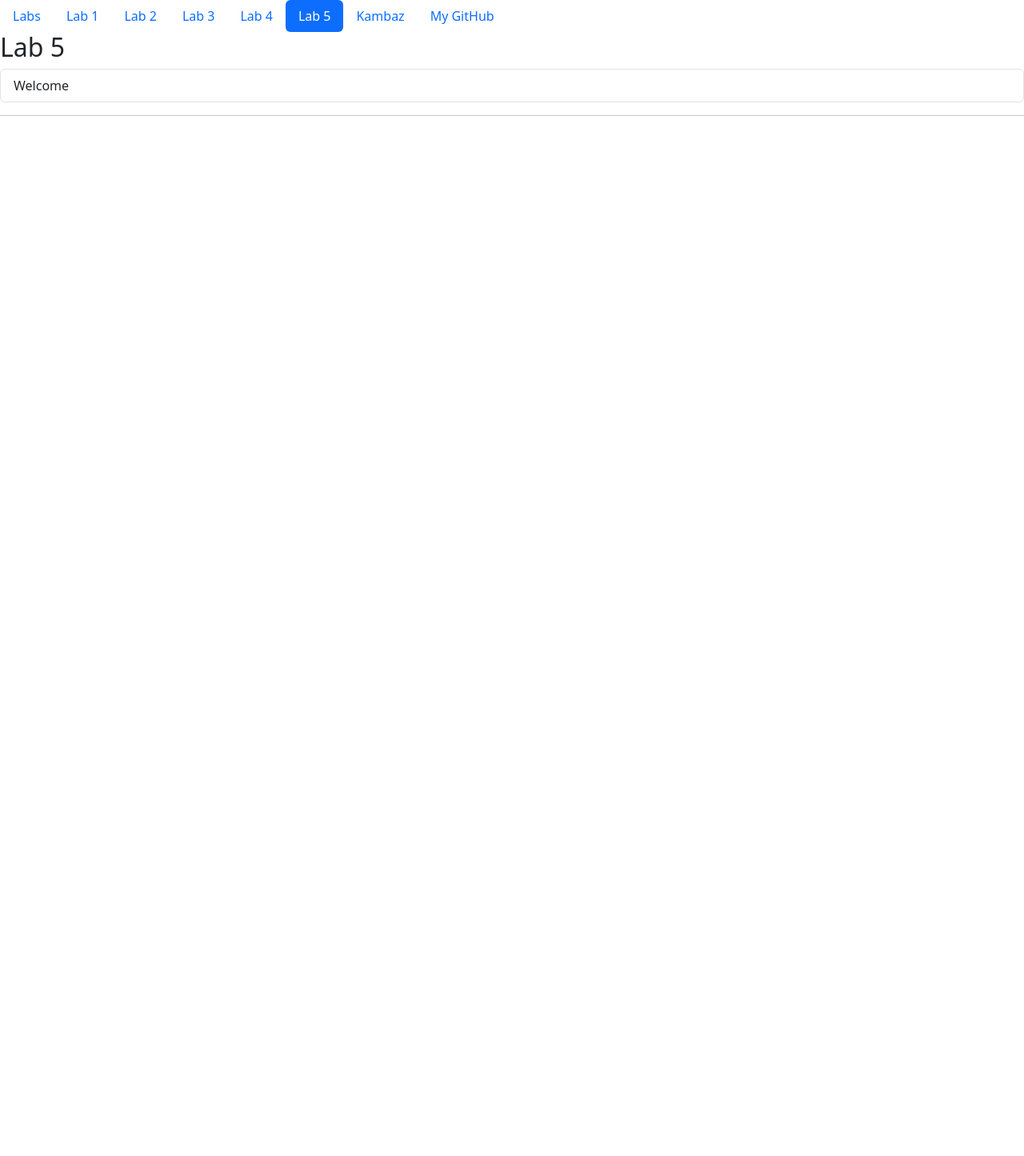
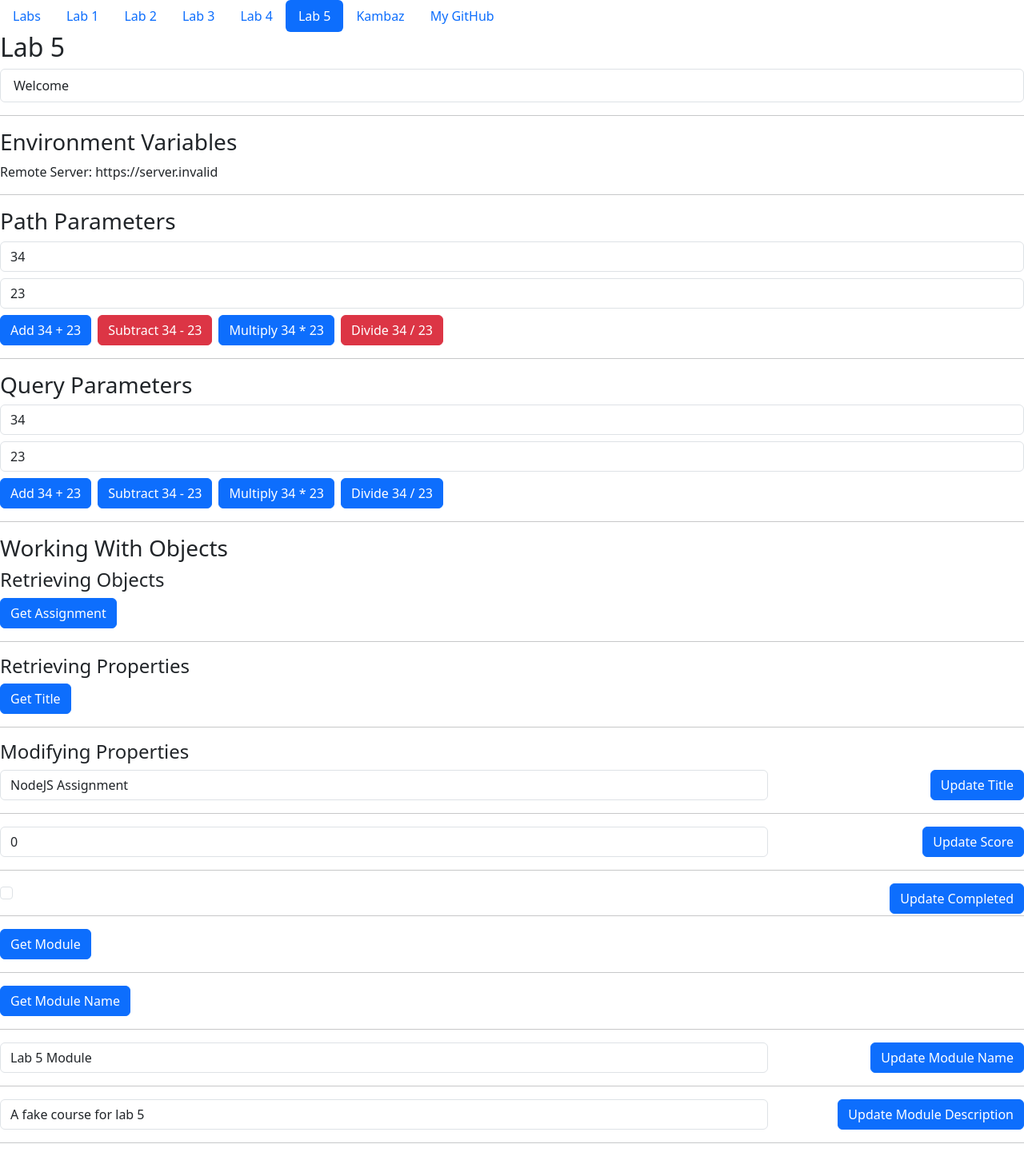
Before and after one commit to rjmcnamara10/kambaz-next-js, a Next.js app: page /Labs/Lab5 in a window 1280 px wide. Shown: the whole page at 80% size. Before the commit the page ends 800 px from the top, so only its background shows below. Built offline with nearby package versions, Linux system fonts and the light colour scheme; no server answers.

Commit message:
completed 5.2.3

```diff
--- /dev/null
+++ b/app/Labs/Lab5/EnvironmentVariables.tsx
@@ -0,0 +1,11 @@
+const HTTP_SERVER = process.env.NEXT_PUBLIC_HTTP_SERVER;
+
+export default function EnvironmentVariables() {
+  return (
+    <div id="wd-environment-variables">
+      <h3>Environment Variables</h3>
+      <p>Remote Server: {HTTP_SERVER}</p>
+      <hr />
+    </div>
+  );
+}
--- /dev/null
+++ b/app/Labs/Lab5/PathParameters.tsx
@@ -0,0 +1,57 @@
+"use client";
+import React, { useState } from "react";
+import { FormControl } from "react-bootstrap";
+const HTTP_SERVER = process.env.NEXT_PUBLIC_HTTP_SERVER;
+
+export default function PathParameters() {
+  const [a, setA] = useState("34");
+  const [b, setB] = useState("23");
+  return (
+    <div>
+      <h3>Path Parameters</h3>
+      <FormControl
+        className="mb-2"
+        id="wd-path-parameter-a"
+        type="number"
+        defaultValue={a}
+        onChange={(e) => setA(e.target.value)}
+      />
+      <FormControl
+        className="mb-2"
+        id="wd-path-parameter-b"
+        type="number"
+        defaultValue={b}
+        onChange={(e) => setB(e.target.value)}
+      />
+      <a
+        className="btn btn-primary me-2"
+        id="wd-path-parameter-add"
+        href={`${HTTP_SERVER}/lab5/add/${a}/${b}`}
+      >
+        Add {a} + {b}
+      </a>
+      <a
+        className="btn btn-danger me-2"
+        id="wd-path-parameter-subtract"
+        href={`${HTTP_SERVER}/lab5/subtract/${a}/${b}`}
+      >
+        Subtract {a} - {b}
+      </a>
+      <a
+        className="btn btn-primary me-2"
+        id="wd-path-parameter-multiply"
+        href={`${HTTP_SERVER}/lab5/multiply/${a}/${b}`}
+      >
+        Multiply {a} * {b}
+      </a>
+      <a
+        className="btn btn-danger"
+        id="wd-path-parameter-divide"
+        href={`${HTTP_SERVER}/lab5/divide/${a}/${b}`}
+      >
+        Divide {a} / {b}
+      </a>
+      <hr />
+    </div>
+  );
+}
--- /dev/null
+++ b/app/Labs/Lab5/QueryParameters.tsx
@@ -0,0 +1,57 @@
+"use client";
+import React, { useState } from "react";
+import { FormControl } from "react-bootstrap";
+const HTTP_SERVER = process.env.NEXT_PUBLIC_HTTP_SERVER;
+
+export default function QueryParameters() {
+  const [a, setA] = useState("34");
+  const [b, setB] = useState("23");
+  return (
+    <div id="wd-query-parameters">
+      <h3>Query Parameters</h3>
+      <FormControl
+        id="wd-query-parameter-a"
+        className="mb-2"
+        defaultValue={a}
+        type="number"
+        onChange={(e) => setA(e.target.value)}
+      />
+      <FormControl
+        id="wd-query-parameter-b"
+        className="mb-2"
+        defaultValue={b}
+        type="number"
+        onChange={(e) => setB(e.target.value)}
+      />
+      <a
+        className="btn btn-primary me-2"
+        id="wd-query-parameter-add"
+        href={`${HTTP_SERVER}/lab5/calculator?operation=add&a=${a}&b=${b}`}
+      >
+        Add {a} + {b}
+      </a>
+      <a
+        className="btn btn-primary me-2"
+        id="wd-query-parameter-subtract"
+        href={`${HTTP_SERVER}/lab5/calculator?operation=subtract&a=${a}&b=${b}`}
+      >
+        Subtract {a} - {b}
+      </a>
+      <a
+        className="btn btn-primary me-2"
+        id="wd-query-parameter-multiply"
+        href={`${HTTP_SERVER}/lab5/calculator?operation=multiply&a=${a}&b=${b}`}
+      >
+        Multiply {a} * {b}
+      </a>
+      <a
+        className="btn btn-primary"
+        id="wd-query-parameter-divide"
+        href={`${HTTP_SERVER}/lab5/calculator?operation=divide&a=${a}&b=${b}`}
+      >
+        Divide {a} / {b}
+      </a>
+      <hr />
+    </div>
+  );
+}
--- /dev/null
+++ b/app/Labs/Lab5/WorkingWithObjects.tsx
@@ -0,0 +1,145 @@
+"use client";
+import React, { useState } from "react";
+import { FormControl, FormCheck } from "react-bootstrap";
+const HTTP_SERVER = process.env.NEXT_PUBLIC_HTTP_SERVER;
+
+export default function WorkingWithObjects() {
+  const [assignment, setAssignment] = useState({
+    id: 1,
+    title: "NodeJS Assignment",
+    description: "Create a NodeJS server with ExpressJS",
+    due: "2021-10-10",
+    completed: false,
+    score: 0,
+  });
+  const [module, setModule] = useState({
+    id: "1",
+    name: "Lab 5 Module",
+    description: "A fake course for lab 5",
+    course: "Lab 5 Course",
+  });
+  const ASSIGNMENT_API_URL = `${HTTP_SERVER}/lab5/assignment`;
+  const MODULE_API_URL = `${HTTP_SERVER}/lab5/module`;
+
+  return (
+    <div id="wd-working-with-objects">
+      <h3>Working With Objects</h3>
+      <h4>Retrieving Objects</h4>
+      <a
+        id="wd-retrieve-assignments"
+        className="btn btn-primary"
+        href={`${HTTP_SERVER}/lab5/assignment`}
+      >
+        Get Assignment
+      </a>
+      <hr />
+      <h4>Retrieving Properties</h4>
+      <a
+        id="wd-retrieve-assignment-title"
+        className="btn btn-primary"
+        href={`${HTTP_SERVER}/lab5/assignment/title`}
+      >
+        Get Title
+      </a>
+      <hr />
+      <h4>Modifying Properties</h4>
+      <a
+        id="wd-update-assignment-title"
+        className="btn btn-primary float-end"
+        href={`${ASSIGNMENT_API_URL}/title/${assignment.title}`}
+      >
+        Update Title
+      </a>
+      <FormControl
+        className="w-75"
+        id="wd-assignment-title"
+        defaultValue={assignment.title}
+        onChange={(e) =>
+          setAssignment({ ...assignment, title: e.target.value })
+        }
+      />
+      <hr />
+      <a
+        id="wd-update-assignment-score"
+        className="btn btn-primary float-end"
+        href={`${ASSIGNMENT_API_URL}/score/${assignment.score}`}
+      >
+        Update Score
+      </a>
+      <FormControl
+        className="w-75"
+        id="wd-assignment-score"
+        type="number"
+        defaultValue={assignment.score}
+        onChange={(e) =>
+          setAssignment({ ...assignment, score: Number(e.target.value) })
+        }
+      />
+      <hr />
+      <a
+        id="wd-update-assignment-completed"
+        className="btn btn-primary float-end"
+        href={`${ASSIGNMENT_API_URL}/completed/${assignment.completed}`}
+      >
+        Update Completed
+      </a>
+      <FormCheck
+        id="wd-assignment-completed"
+        type="checkbox"
+        defaultChecked={assignment.completed}
+        onChange={(e) =>
+          setAssignment({ ...assignment, completed: e.target.checked })
+        }
+      />
+      <hr />
+      <a
+        id="wd-retrieve-module"
+        className="btn btn-primary"
+        href={`${HTTP_SERVER}/lab5/module`}
+      >
+        Get Module
+      </a>
+      <hr />
+      <a
+        id="wd-retrieve-module-name"
+        className="btn btn-primary"
+        href={`${HTTP_SERVER}/lab5/module/name`}
+      >
+        Get Module Name
+      </a>
+      <hr />
+      <a
+        id="wd-update-module-name"
+        className="btn btn-primary float-end"
+        href={`${MODULE_API_URL}/name/${module.name}`}
+      >
+        Update Module Name
+      </a>
+      <FormControl
+        className="w-75"
+        id="wd-module-name"
+        defaultValue={module.name}
+        onChange={(e) =>
+          setModule({ ...module, name: e.target.value })
+        }
+      />
+      <hr />
+      <a
+        id="wd-update-module-description"
+        className="btn btn-primary float-end"
+        href={`${MODULE_API_URL}/description/${module.description}`}
+      >
+        Update Module Description
+      </a>
+      <FormControl
+        className="w-75"
+        id="wd-module-description"
+        defaultValue={module.description}
+        onChange={(e) =>
+          setModule({ ...module, description: e.target.value })
+        }
+      />
+      <hr />
+    </div>
+  );
+}
--- a/app/Labs/Lab5/page.tsx
+++ b/app/Labs/Lab5/page.tsx
@@ -1,16 +1,23 @@
+import EnvironmentVariables from "./EnvironmentVariables";
+import PathParameters from "./PathParameters";
+import QueryParameters from "./QueryParameters";
+import WorkingWithObjects from "./WorkingWithObjects";
+const HTTP_SERVER = process.env.NEXT_PUBLIC_HTTP_SERVER;
+
 export default function Lab5() {
   return (
     <div id="wd-lab5">
       <h2>Lab 5</h2>
       <div className="list-group">
-        <a
-          href="http://localhost:4000/lab5/welcome"
-          className="list-group-item"
-        >
+        <a href={`${HTTP_SERVER}/lab5/welcome`} className="list-group-item">
           Welcome
         </a>
       </div>
       <hr />
+      <EnvironmentVariables />
+      <PathParameters />
+      <QueryParameters />
+      <WorkingWithObjects />
     </div>
   );
 }
```
